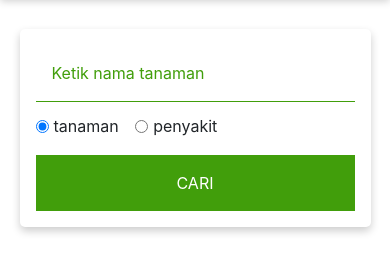
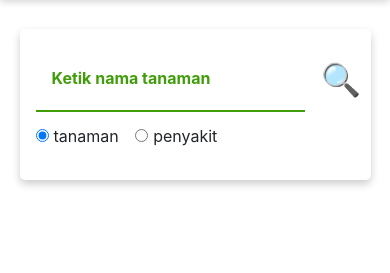
Before and after one commit to wahyunf354/app, a plain HTML site: page index.html in a window 390 px wide. Shown: the part 73-346 px from the top of the page. Drawn offline with nearby package versions, Linux system fonts and the light colour scheme.

Commit message:
change icon search

```diff
--- a/index.html
+++ b/index.html
@@ -19,7 +19,9 @@
 	</header>
 	<main>
 		<div id="search-container" class="search-container">
-			<input placeholder="Ketik nama tanaman" id="searchElement" type="search">
+			<input placeholder="Ketik nama tanaman" id="searchElement" type="search" autocomplete="off" autofocus>
+			<button id="searchButtonElement" type="submit" class="h2">&#128269;</button>
+
 			<fieldset class="form-group">
 				<div class="row">
 					<div class="col-sm-10">
@@ -39,7 +41,6 @@
 				</div>
 			</fieldset>
 
-			<button id="searchButtonElement" type="submit" class="searchButton">Cari</button>
 		</div>
 
 
--- a/src/style/style.css
+++ b/src/style/style.css
@@ -60,15 +60,28 @@ main {
   font-weight: normal;
 }
 
+button:focus,
+button:active {
+  outline: 0 !important;
+  outline-style: none !important;
+  outline-width: 0 !important;
+  border: 0 !important;
+}
+
 .search-container > button {
   width: 23%;
   cursor: pointer;
   margin-left: auto;
   padding: 16px;
-  background-color: rgb(65, 158, 11);
-  color: white;
+  color: rgb(65, 158, 11);
+  background-color: white;
   border: 0;
+  transition: 500ms;
   text-transform: uppercase;
+}
+
+.search-container > button:hover {
+  transform: scale(1.5);
 }
 
 .item-tanaman {
@@ -92,8 +105,9 @@ main {
 
 @media screen and (max-width: 550px) {
   .search-container {
-    flex-direction: column;
     position: static;
+    display: grid;
+    grid-template-columns: auto 50px;
   }
 
   .search-container > input {
@@ -104,4 +118,8 @@ main {
   .search-container > button {
     width: 100%;
   }
+
+  .search-container > button:hover {
+    transform: scale(1.1);
+  }
 }
```
